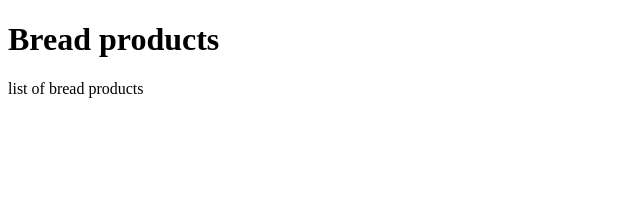
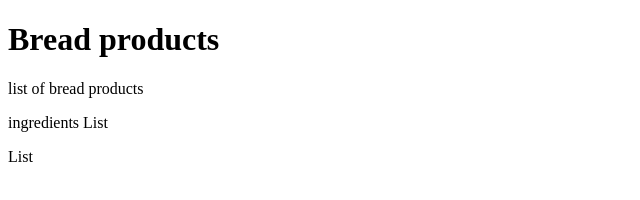
Before and after one commit to testGitHub-Project/com.bread.demo, a plain HTML site: page WebContent/index.html in a window 1280 px wide. Shown: the whole page, without its empty margins (0-640 px from the left). Drawn offline with Linux system fonts and the light colour scheme.

Commit message:
bug fix v1.1 fo rproduction

```diff
--- a/WebContent/index.html
+++ b/WebContent/index.html
@@ -8,5 +8,8 @@
 <h1>Bread products</h1>
 
 <p>list of bread products</p>
+
+ <span>ingredients List</span>
+ <p>List</p>
 </body>
 </html>
```
